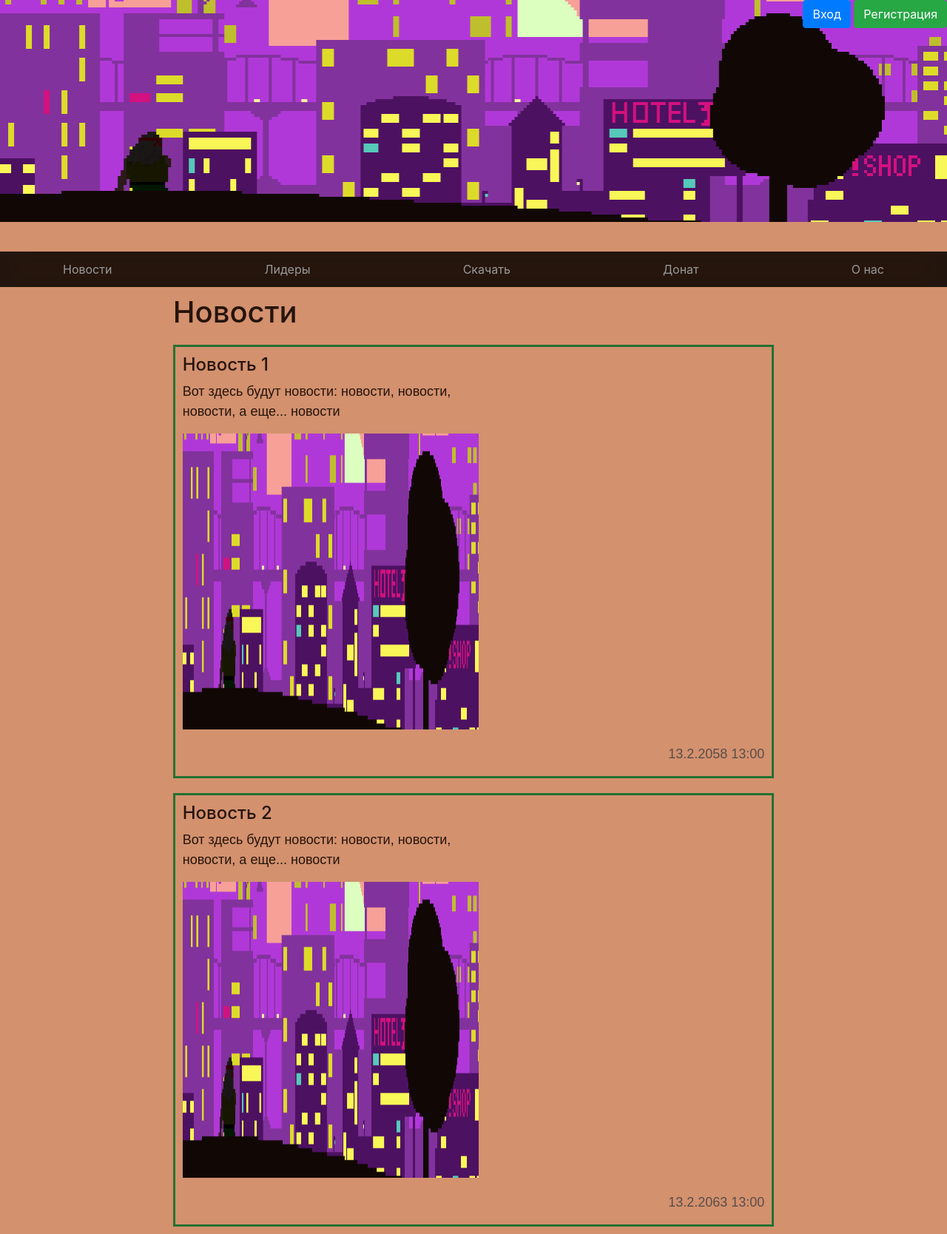
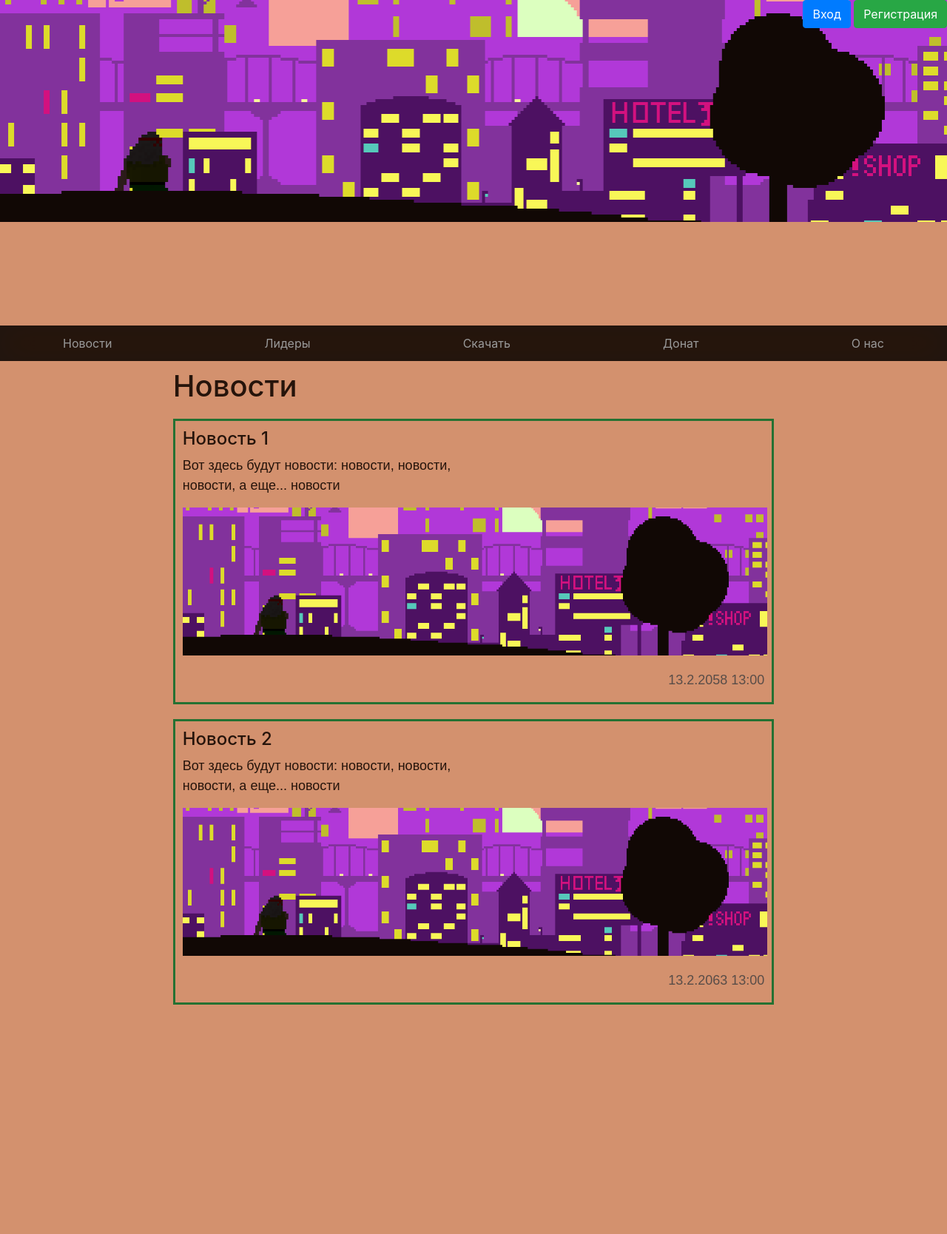
Before and after one commit to Gooosee/WebQuietCry, a Flask app: page / in a window 1280 px wide. Shown: the whole page at 74% size. After the commit the page ends 1358 px from the top, so only its background shows below. Run offline with Flask 2, Linux system fonts and the light colour scheme; some libraries are stand-ins or nearby versions.

Commit message:
Оптимизация

```diff
--- a/static/css/WebQuietCry.css
+++ b/static/css/WebQuietCry.css
@@ -3,10 +3,10 @@ p {
 	font-size: 18px
 }
 .imgStart {
-	background: url("backIm1.png") no-repeat fixed;
+	background: url("../img/backIm1.png") no-repeat fixed;
 	background-size: contain;
 	min-width: 1000px;
-	height: 340px
+	height: 440px
 }
 .regForm {
     border: 2px solid red;
--- a/templates/news.html
+++ b/templates/news.html
@@ -13,7 +13,7 @@
 </p>
 </div>
 <div class="imgNews">
-<img src="static\css\backIm1.png" alt="Girl in a jacket" style="width:400px;height:400px;">
+<img src="static\img\backIm1.png" alt="Girl in a jacket" style="width:790px;height:200px;">
 </div>
 <div class="data">
 <p>
@@ -29,7 +29,7 @@
 </p>
 </div>
 <div class="imgNews">
-<img src="static\css\backIm1.png" alt="Girl in a jacket" style="width:400px;height:400px;">
+<img src="static\img\backIm1.png" alt="Girl in a jacket" style="width:790px;height:200px;">
 </div>
 <div class="data">
 <p>
```
Also changed, not shown: static/img/backIm1.png (renamed from static/css/backIm1.png).
